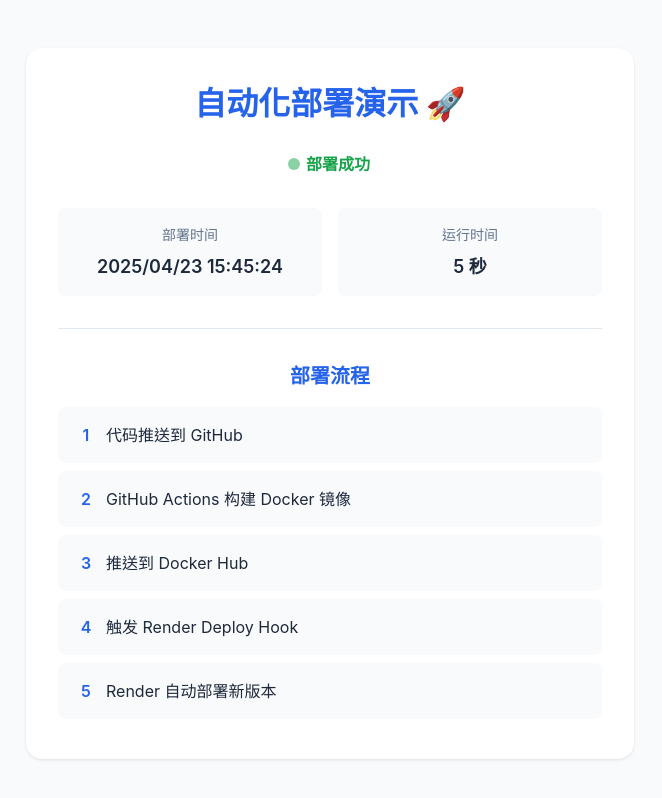
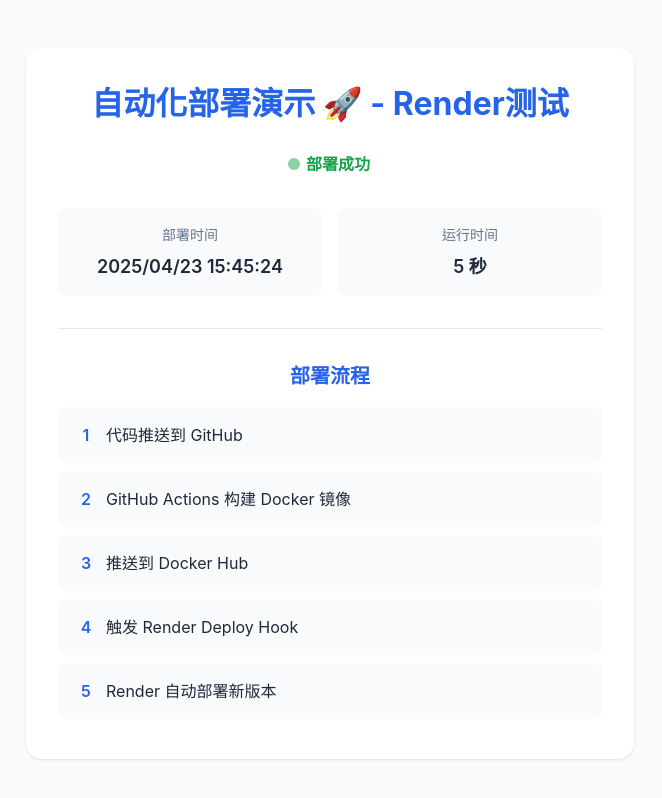
Before and after one commit to yenhunghuang/node-deploy-demo, a website: page public/index.html in a window 1280 px wide. Shown: the whole page, without its empty margins (310-972 px from the left). Drawn offline with Linux system fonts and the light colour scheme.

Commit message:
测试Render自动部署

```diff
--- a/public/index.html
+++ b/public/index.html
@@ -179,7 +179,7 @@
     <body>
         <div class="container">
             <div class="card">
-                <h1>自动化部署演示 🚀</h1>
+                <h1>自动化部署演示 🚀 - Render测试</h1>
 
                 <div class="status">
                     <div class="status-dot"></div>
```
